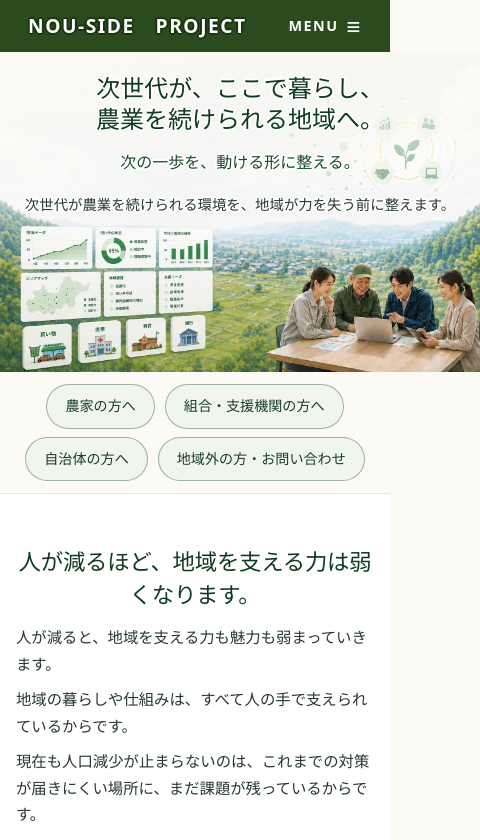
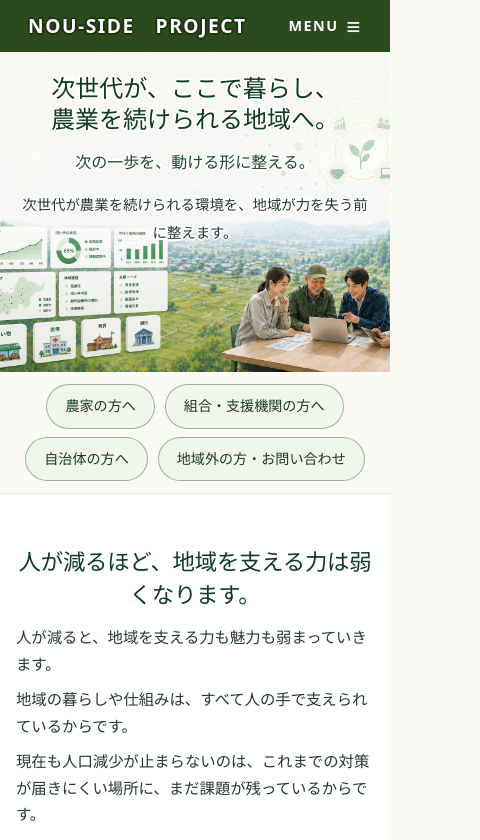
Before and after one commit to jlkoki70-prog/NOU-SIDE, a React (Vite) app: page / in a window 390 px wide. Shown: the top 840 px of the page, 480 px wide, since content can reach past the window. Built offline with nearby package versions, Linux system fonts and the light colour scheme.

Commit message:
fix mobile horizontal overflow: hero aspect-ratio+min-height forced 480px width

```diff
--- a/src/styles.css
+++ b/src/styles.css
@@ -1427,7 +1427,8 @@ footer {
 
   .hero-visual-inner {
     position: relative;
-    aspect-ratio: 3 / 2;
+    width: 100%;
+    max-width: 100%;
     min-height: 320px;
     overflow: hidden;
   }
```
